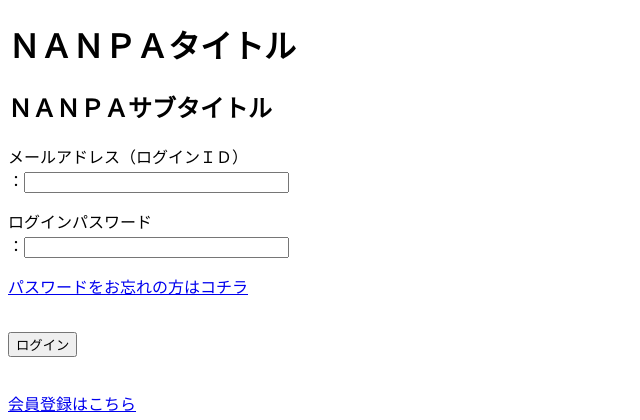
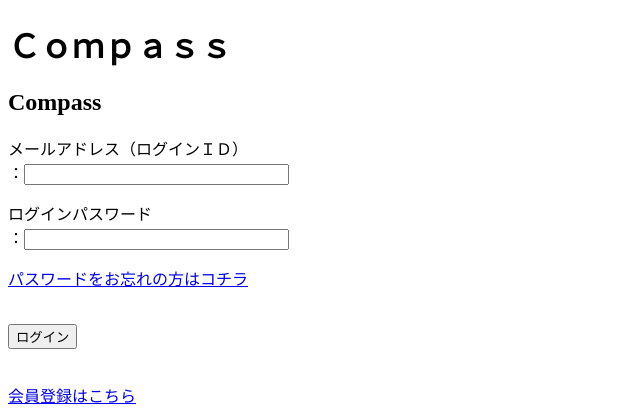
Before and after one commit to tech-is/NANPA, a CodeIgniter app: page /database/nanpa/login in a window 1280 px wide. Shown: the top 420 px of the page, without its empty margins (0-640 px from the left). Run offline with CodeIgniter, Linux system fonts and the light colour scheme.

Commit message:
#27ファイルの更新

```diff
--- a/application/views/login_form_view.php
+++ b/application/views/login_form_view.php
@@ -5,9 +5,9 @@
 <meta charset="utf-8">
 </head>
 <body>
-<h1>ＮＡＮＰＡタイトル</h1>
+<h1>Ｃｏｍｐａｓｓ</h1>
 
-<h2>ＮＡＮＰＡサブタイトル</h2>
+<h2>Compass</h2>
 
 <form action="login_check" method="post">
 
@@ -20,8 +20,8 @@
 
 </form>
 <br>
-<p><a href="registration_mail_form">会員登録はこちら</a>
-<p><a href="terms.html">利用規約</a>　┃　<a href="privacy.html">プライバシーポリシー</a></p>
+<p><a href="<?php echo base_url()."nanpa/registration_mail_form";?>">会員登録はこちら</a>
+<p><a href="<?php echo base_url()."nanpa/terms";?>">利用規約</a>　┃　<a href="<?php echo base_url()."nanpa/privacy";?>">プライバシーポリシー</a></p>
 
 </body>
 </html>
--- a/application/views/registration_form_view.php
+++ b/application/views/registration_form_view.php
@@ -30,7 +30,7 @@
 </form>
 
 <br>
-<p><a href="terms.html">利用規約</a>　┃　<a href="privacy.html">プライバシーポリシー</a></p>
+<p><a href="<?php echo base_url()."nanpa/terms";?>">利用規約</a>　┃　<a href="<?php echo base_url()."nanpa/privacy";?>">プライバシーポリシー</a></p>
 
 </body>
 </html>
--- a/application/views/registration_mail_form_view.php
+++ b/application/views/registration_mail_form_view.php
@@ -16,7 +16,7 @@
 
 </form>
 <br>
-<p><a href="terms.html">利用規約</a>　┃　<a href="privacy.html">プライバシーポリシー</a></p>
+<p><a href="<?php echo base_url()."nanpa/terms";?>">利用規約</a>　┃　<a href="<?php echo base_url()."nanpa/privacy";?>">プライバシーポリシー</a></p>
 
 </body>
 </html>
```
